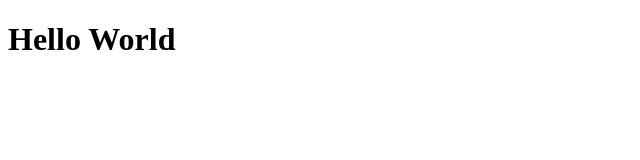
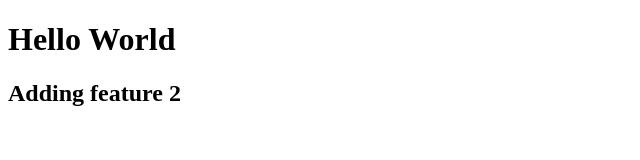
Before and after one commit to SudoDharma/git_praktek, a plain HTML site: page index.html in a window 1280 px wide. Shown: the whole page, without its empty margins (0-640 px from the left). Drawn offline with Linux system fonts and the light colour scheme.

Commit message:
first commit in feature 2

```diff
--- a/index.html
+++ b/index.html
@@ -8,5 +8,6 @@
 </head>
 <body>
     <h1>Hello World</h1>
+    <h2>Adding feature 2</h2>
 </body>
 </html>
```
